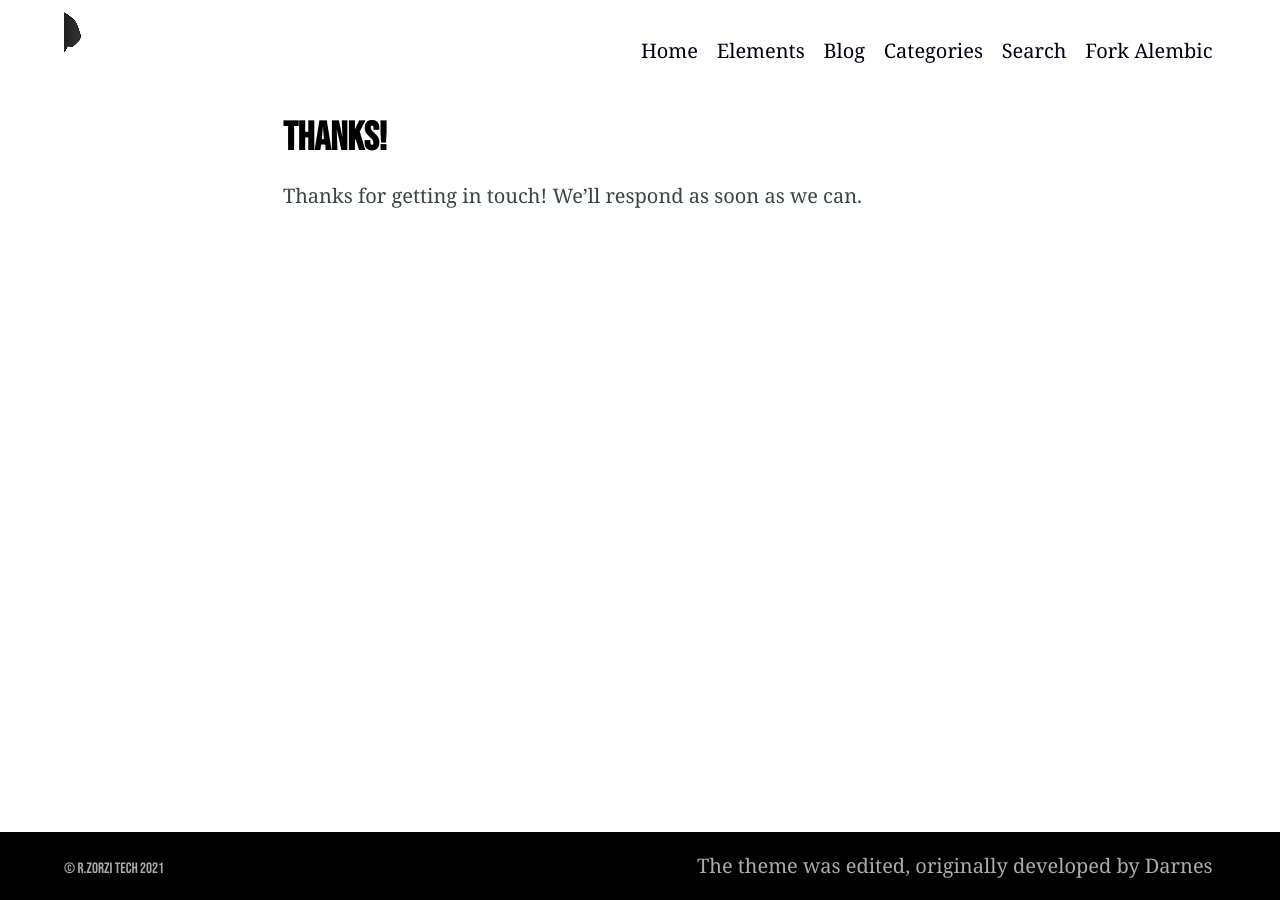
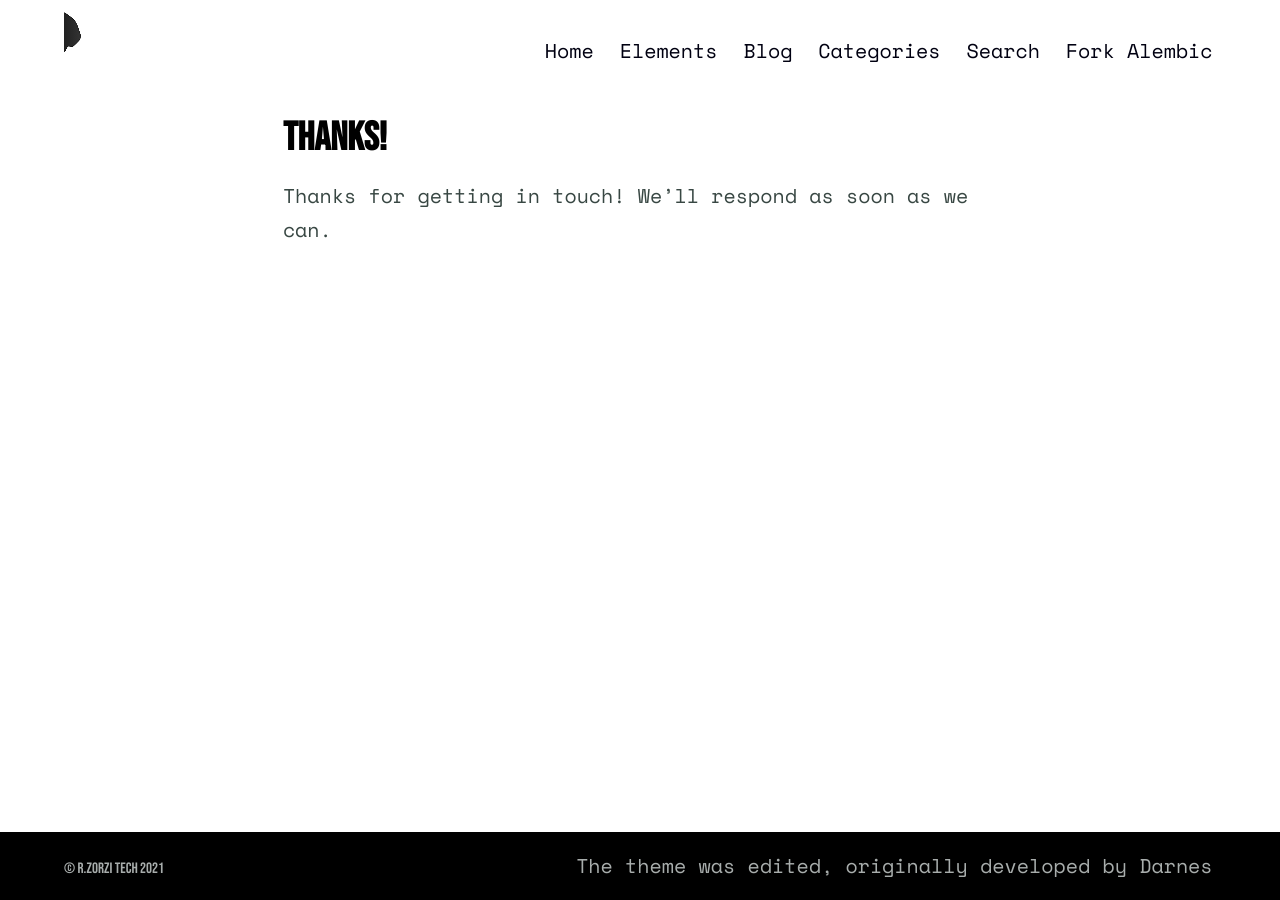
Before and after one commit to rzdev97/rzdev97.github.io, a Jekyll site: the page built from thanks.md, in a window 1280 px wide. Built offline with Jekyll 4.4.1, drawn with Linux system fonts in a browser that asks for light colours.

Commit message:
Update _settings.scss

```diff
--- a/_sass/_settings.scss
+++ b/_sass/_settings.scss
@@ -15,7 +15,7 @@ $white: #ffffff !default;
 
 // Typography
 $bodytype: (
-  font-family: "Georgia, serif",
+  font-family: "'Space Mono', monospace",
   regular: 400,
   bold: 700,
   italic: italic,
@@ -37,3 +37,4 @@ $monospacetype: (
 
 // Font import, if you're using a non-standard web font
 @import url("https://fonts.googleapis.com/css2?family=Bebas+Neue&display=swap");
+@import url("https://fonts.googleapis.com/css2?family=Bebas+Neue&family=Space+Mono:ital,wght@0,400;0,700;1,400;1,700&display=swap");
```
